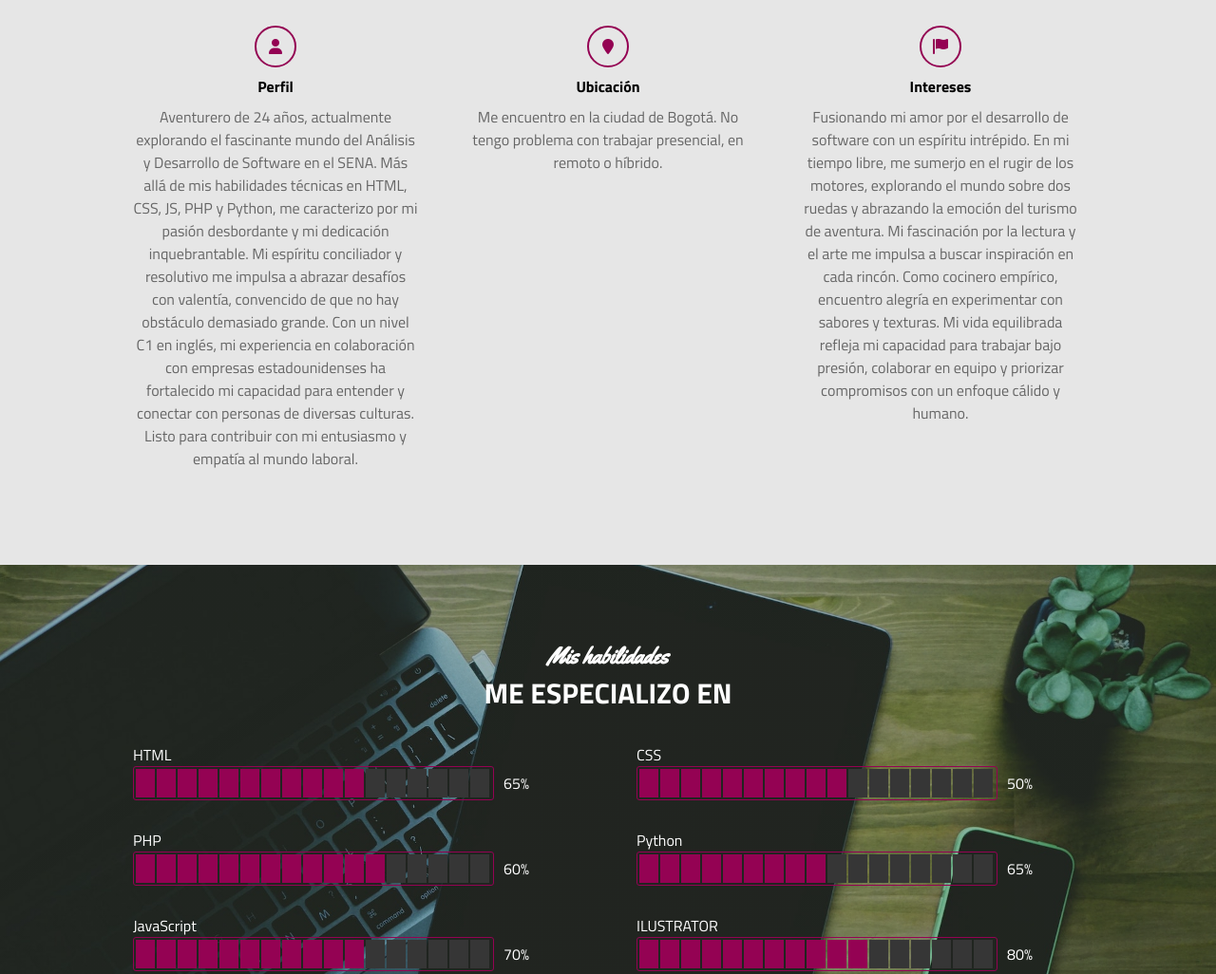
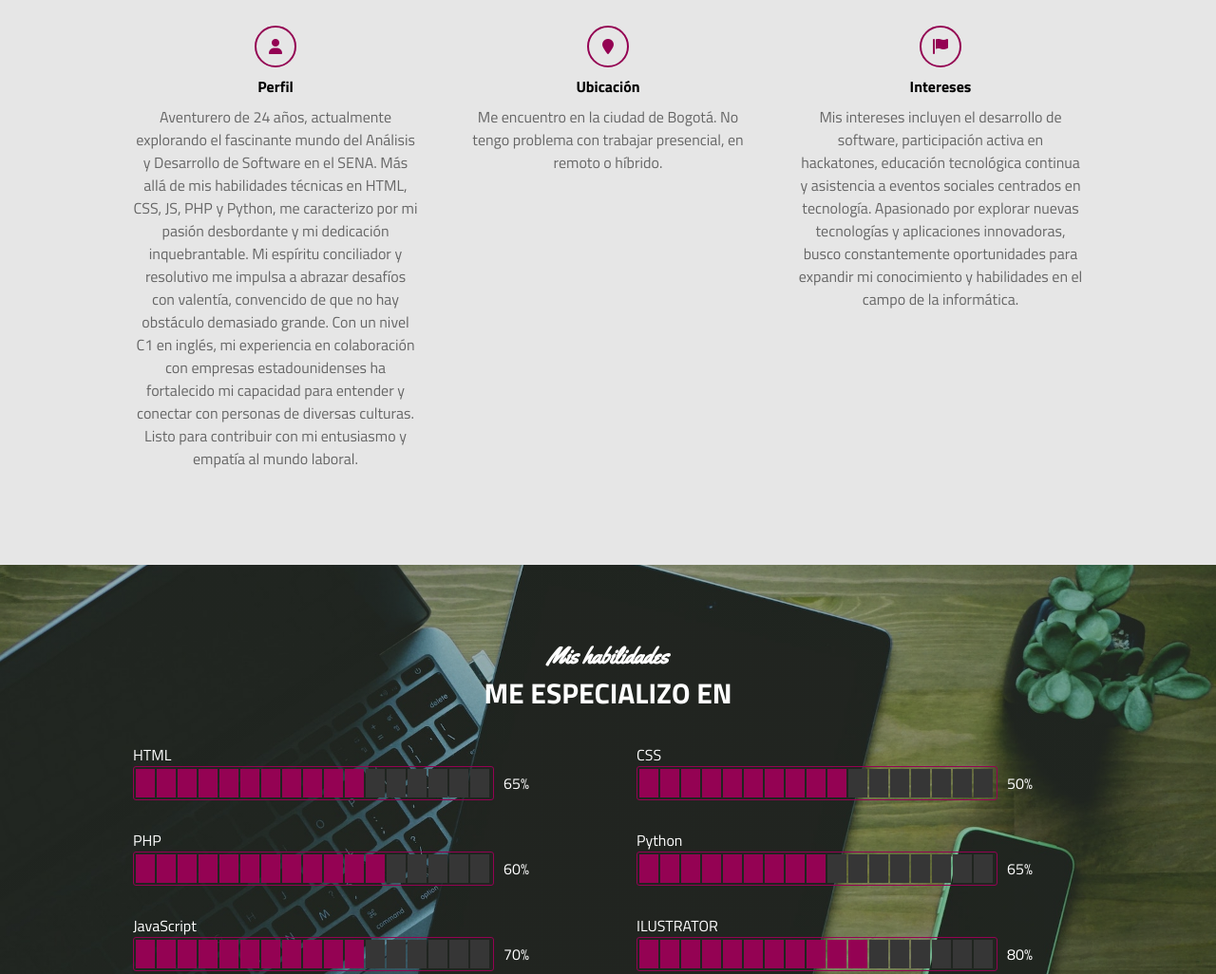
Before and after one commit to sebastianperezr/Curriculo, a plain HTML site: page cv-main/index.html in a window 1280 px wide. Shown: the part 753-1779 px from the top of the page at 95% size. Drawn offline with Linux system fonts and the light colour scheme.

Commit message:
Update index.html

```diff
--- a/cv-main/index.html
+++ b/cv-main/index.html
@@ -64,7 +64,8 @@
                 <div class="col">
                     <i class="fa-solid fa-flag"></i>
                     <span class="titulo-detalle">Intereses</span>
-                    <p>Fusionando mi amor por el desarrollo de software con un espíritu intrépido. En mi tiempo libre, me sumerjo en el rugir de los motores, explorando el mundo sobre dos ruedas y abrazando la emoción del turismo de aventura. Mi fascinación por la lectura y el arte me impulsa a buscar inspiración en cada rincón. Como cocinero empírico, encuentro alegría en experimentar con sabores y texturas. Mi vida equilibrada refleja mi capacidad para trabajar bajo presión, colaborar en equipo y priorizar compromisos con un enfoque cálido y humano.</p>
+                    <p>
+Mis intereses incluyen el desarrollo de software, participación activa en hackatones, educación tecnológica continua y asistencia a eventos sociales centrados en tecnología. Apasionado por explorar nuevas tecnologías y aplicaciones innovadoras, busco constantemente oportunidades para expandir mi conocimiento y habilidades en el campo de la informática.</p>
                 </div>
             </div>
         </div>
@@ -217,7 +218,7 @@ Como IT Junior en Teleperformance, lideré la resolución de problemas técnicos
                         <tr>
                             <td>
                                 <h4>Michael Page</h4>
-                                <p>Patient Relation Specialist</p>
+                                <p>IT Junior</p>
                             </td>
                         </tr>
                     </table>
```
